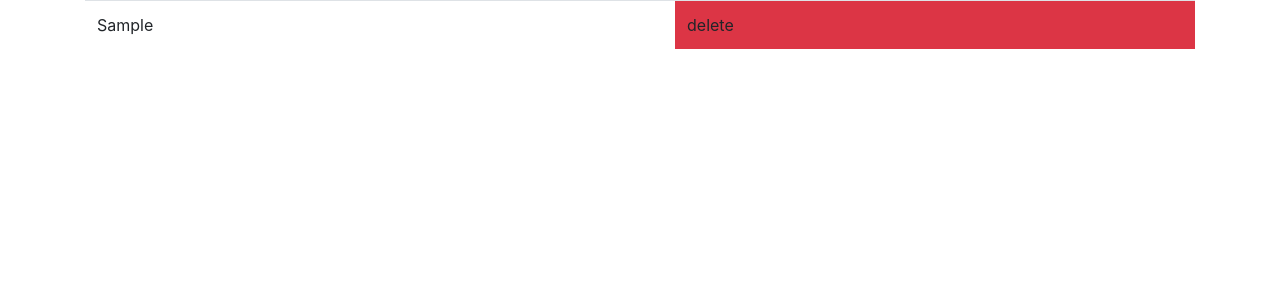
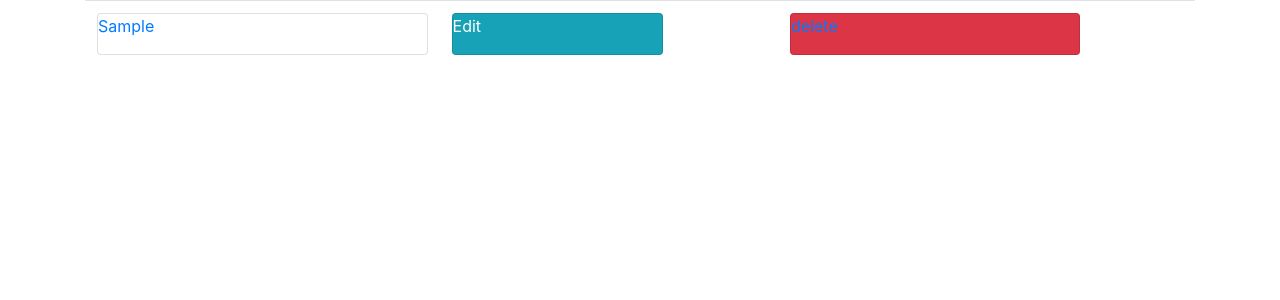
Before and after one commit to machinesandpixels/django_todo_list, a Django app: page / in a window 1280 px wide. Shown: the part 56-356 px from the top of the page. Run offline with Django 3.2, Linux system fonts and the light colour scheme; tables that the repository leaves empty hold one stand-in row (values such as "Sample post"); some libraries are stand-ins or nearby versions.

Commit message:
Created todos_detail and added delete button

```diff
--- a/todo_list/models.py
+++ b/todo_list/models.py
@@ -5,4 +5,5 @@ class Todos(models.Model):
     added_on = models.BooleanField(default=False)
 
     def __str__(self):
-        return self.add_item + ' | ' + str(self.added_on)
+        # return self.add_item + ' | ' + str(self.added_on)
+        return self.add_item
--- a/todo_list/templates/home.html
+++ b/todo_list/templates/home.html
@@ -20,9 +20,58 @@
     {% if all_todos %}
     <table class="table tabled-bordered">
         {% for todo in all_todos %}
+
                 <tr>
-                    <td> {{ todo.add_item }} </td>
-                    <td class="bg bg-danger"> delete </td>
+                    <td>
+                        <div class="card">
+                            <a href="{% url 'detail' todo.id %}">
+                              <div class="card-content">
+                                <span class="card-title"></span>
+
+                                  <p>{{ todo.add_item }}</p>
+
+                              </div>
+                            </a>
+                        </div>
+                    </td>
+
+                    <td>
+                        <div class="card bg bg-info">
+
+                              <div class="card-content">
+                                <span class="card-title"></span>
+                                <p>
+                                    <a class="text-white" href="{% url 'delete' todo.id %}">
+                                        Edit
+                                    </a>
+
+                                </p>
+
+                              </div>
+
+                        </div>
+
+                    <td>
+
+                    <td>
+                        <div class="card bg bg-danger">
+
+                              <div class="card-content">
+                                <span class="card-title"></span>
+                                <p>
+                                    <a href="{% url 'delete' todo.id %}">
+                                        delete
+                                    </a>
+
+                                </p>
+
+                                  <!-- <p>{{ todo.add_item }}</p> -->
+
+                              </div>
+
+                        </div>
+
+                    <td>
                 </tr>
         {% endfor %}
     </table>
--- a/todo_list/urls.py
+++ b/todo_list/urls.py
@@ -5,4 +5,6 @@ from . import views
 urlpatterns = [
     # path('admin/', admin.site.urls),
     path('', views.home, name="home"),
+    path('todos_detail/<int:todo_id>/', views.detail, name='detail'),
+    path('delete/<int:todo_id>/', views.delete, name="delete"),
 ]
--- a/todo_list/views.py
+++ b/todo_list/views.py
@@ -17,3 +17,15 @@ def home(request):
     else:
         all_todos = Todos.objects.all
         return render(request, 'home.html', { 'all_todos': all_todos })
+
+def detail(request, todo_id):
+    todo = Todos.objects.get(id=todo_id)
+    return render(request, 'todos_detail.html', {
+        'todo': todo
+        })
+
+def delete(request, todo_id):
+    todo = Todos.objects.get(pk=todo_id)
+    todo.delete()
+    messages.success(request, ('Todo deleted!'))
+    return redirect('home')
```
Also changed, not shown: todo_list/templates/todos_detail.html (added, +18 -0 lines).
